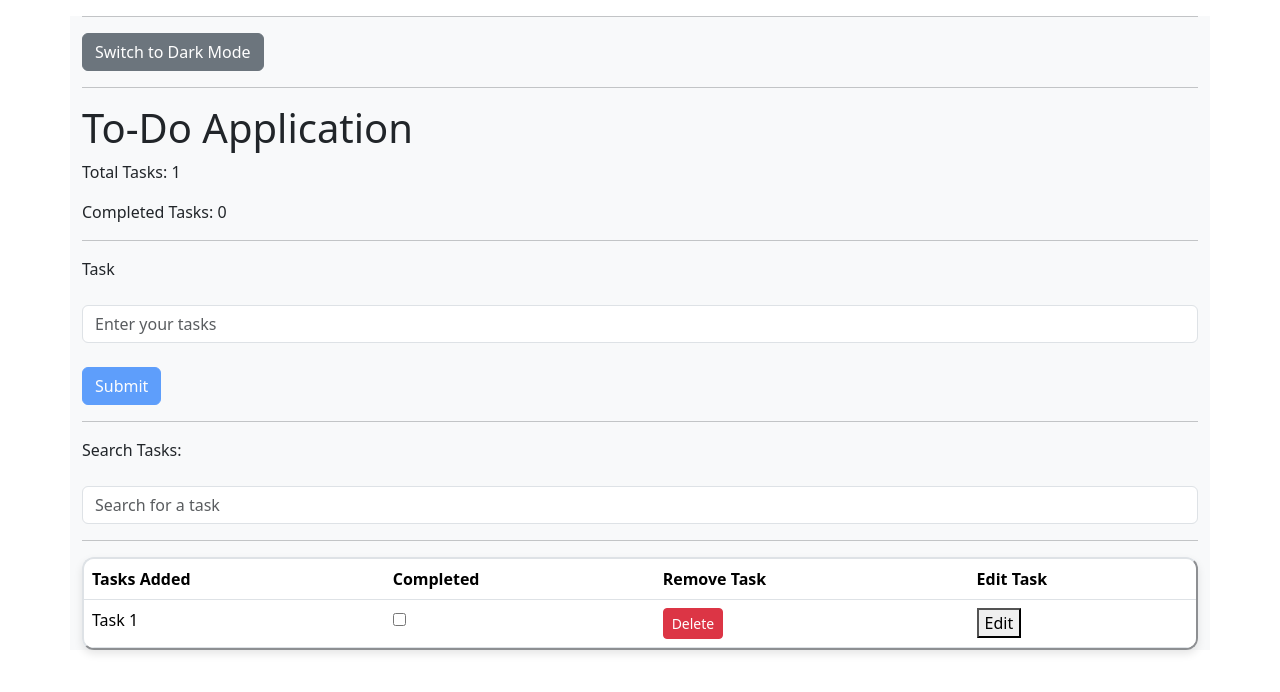
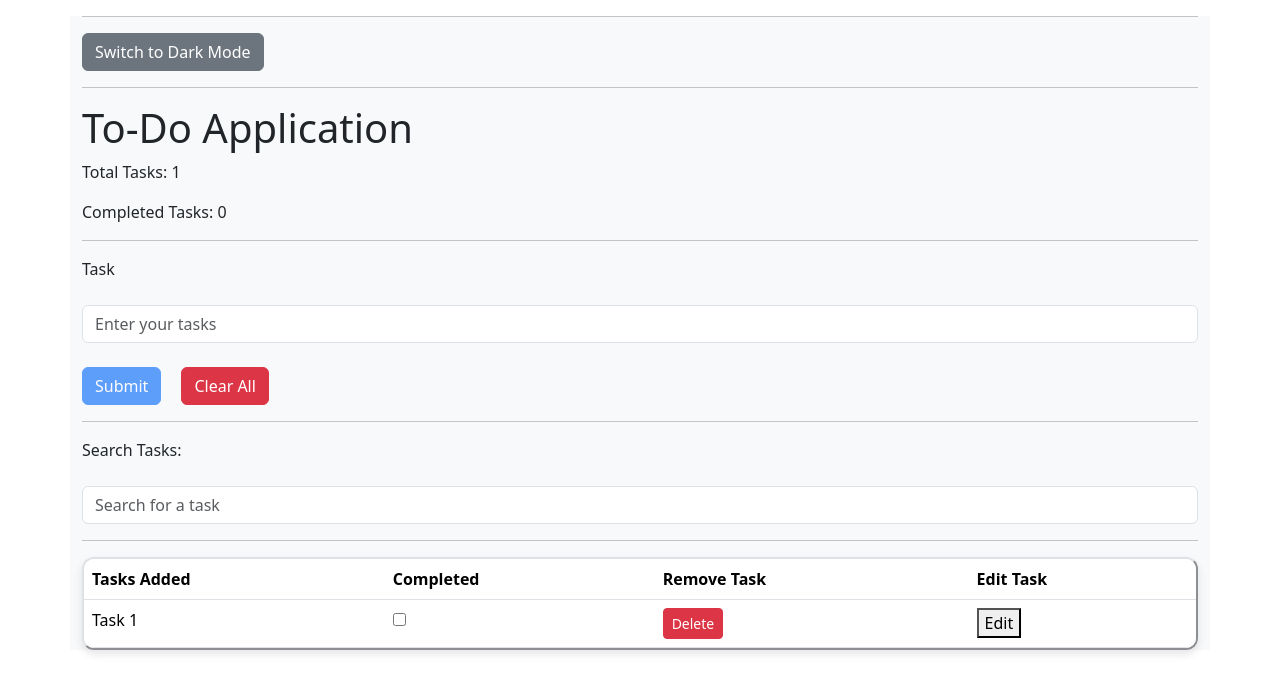
Before and after one commit to ArulKumaran25/Todo-App, an Angular app: page / in a window 1280 px wide. Shown: the top 692 px of the page. Built offline with nearby package versions, Linux system fonts and the light colour scheme.

Commit message:
Clear all tasks functionality added

```diff
--- a/src/app/todolist/todolist.component.html
+++ b/src/app/todolist/todolist.component.html
@@ -28,12 +28,21 @@
       <small *ngIf="taskForm.invalid && taskForm.dirty" id="errorMessage" class="form-text text-danger">Required field</small>
     </div>
     <br>
-    <button [disabled]="taskForm.invalid" id="submitButton" type="submit" class="btn btn-primary">Submit</button>
+
+    <div class="d-flex">
+      <button [disabled]="taskForm.invalid" id="submitButton" type="submit" class="btn btn-primary">Submit</button>
+      <button (click)="clearAllTasks()" class="btn btn-danger button-spacing" style="margin-left: 20px;">Clear All</button>
+      <!-- <button (click)="markAllCompleted()" class="btn btn-success button-spacing" style="margin-left: 20px;" >Mark All as Completed</button> -->
+
+    </div>
+
   </form>
 
   <hr>
 
-  <!-- Search Input Field -->
+
+
+  <!-- Search Input  Field -->
   <div class="form-group">
     <label for="search">Search Tasks:</label>
     <br><br>
--- a/src/app/todolist/todolist.component.ts
+++ b/src/app/todolist/todolist.component.ts
@@ -84,6 +84,18 @@ export class TodolistComponent {
     this.editIndex=null;
   }
 
+  //clear all button
+
+  clearAllTasks(){
+    this.taskArray=[];
+  }
+
+  // //all as completed
+
+  // markAllCompleted(){
+  //   this.taskArray.forEach(task=>task.isCompleted=true);
+  // }
+
 
 
 }
```
